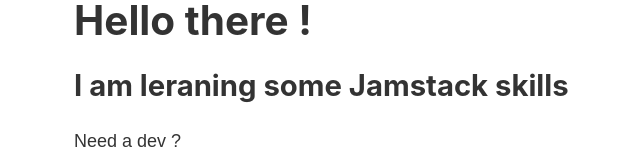
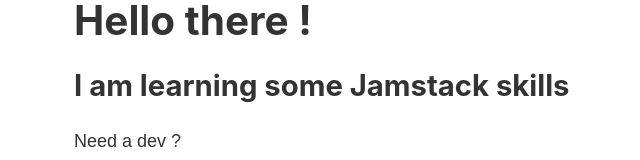
Before and after one commit to YannYves/gatsby_sandbox, a Gatsby site: page / in a window 1280 px wide. Shown: the part 331-491 px from the top of the page, without its empty margins (209-849 px from the left). Built offline with nearby package versions, Linux system fonts and the light colour scheme; Gatsby itself is replaced by a stand-in of ours.

Commit message:
fix : typo

```diff
--- a/src/pages/index.js
+++ b/src/pages/index.js
@@ -7,7 +7,7 @@
     <Layout>
       <Head title="Home" />
       <h1>Hello there ! </h1>
-      <h2> I am leraning some Jamstack skills </h2>
+      <h2> I am learning some Jamstack skills </h2>
       <p>Need a dev ? </p>
       <Link to="/contact"> Contact me</Link>
     </Layout>
```
